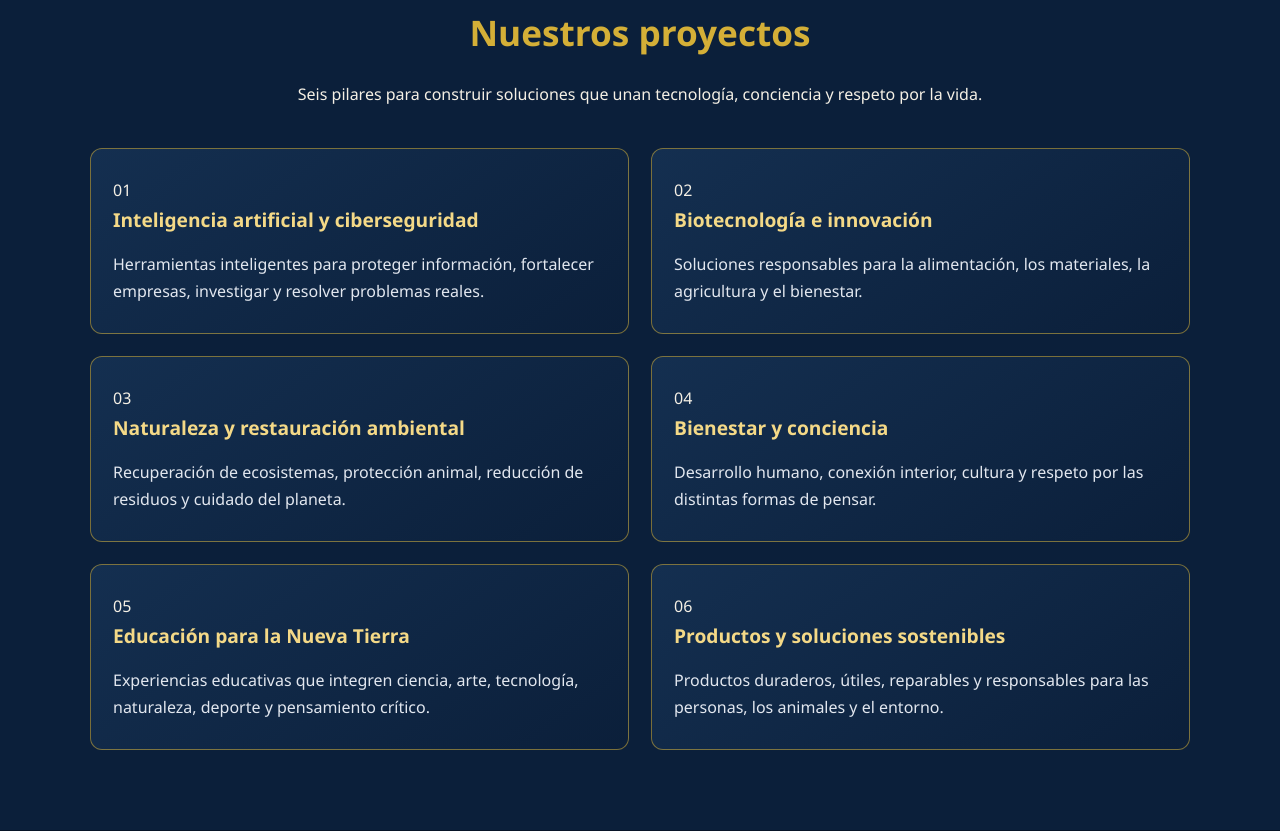
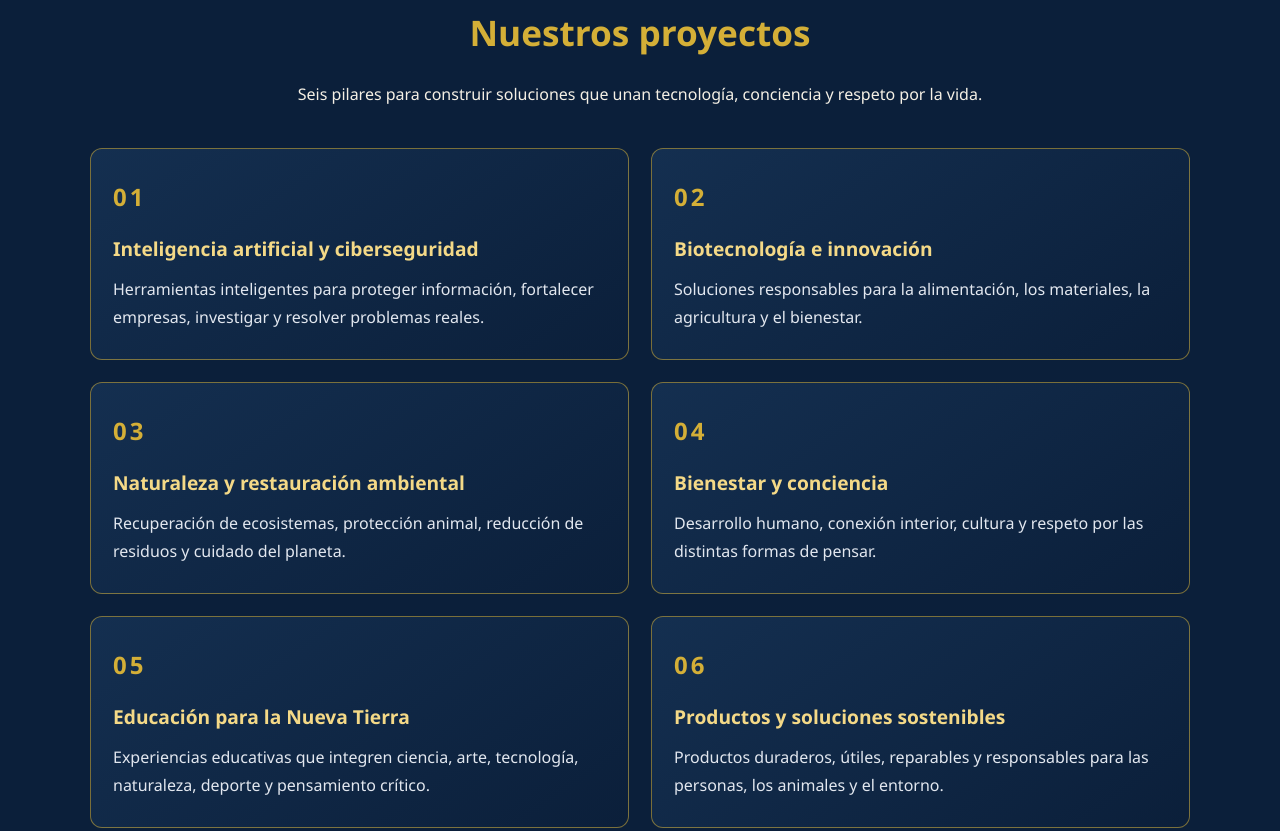
Before and after one commit to crisuri339t-eng/E-HA-RAH-, a plain HTML site: page index.html in a window 1280 px wide. Shown: the part 1473-2304 px from the top of the page. Drawn offline with Linux system fonts and the light colour scheme.

Commit message:
Update style.css

```diff
--- a/style.css
+++ b/style.css
@@ -380,3 +380,22 @@ footer p {
     padding: 24px 20px;
   }
 }
+
+/* E-HA-RAH — Project Numbering */
+
+.eh-project-card > span {
+  display: inline-block;
+  color: #D4AF37;
+  font-size: 1.5rem;
+  font-weight: bold;
+  letter-spacing: 3px;
+  margin-bottom: 18px;
+}
+
+.eh-project-card h3 {
+  line-height: 1.4;
+}
+
+.eh-project-card {
+  min-height: 210px;
+}
```
